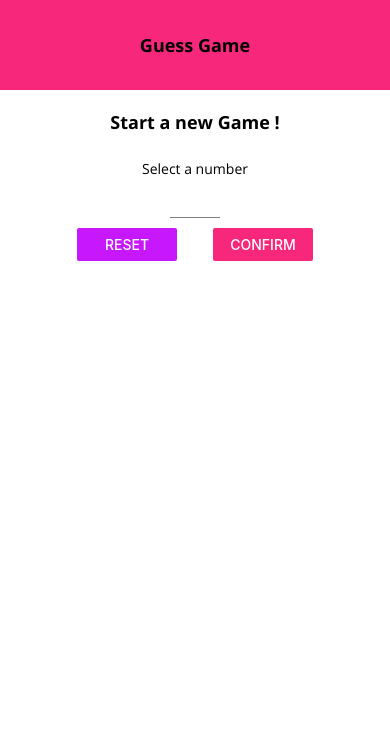
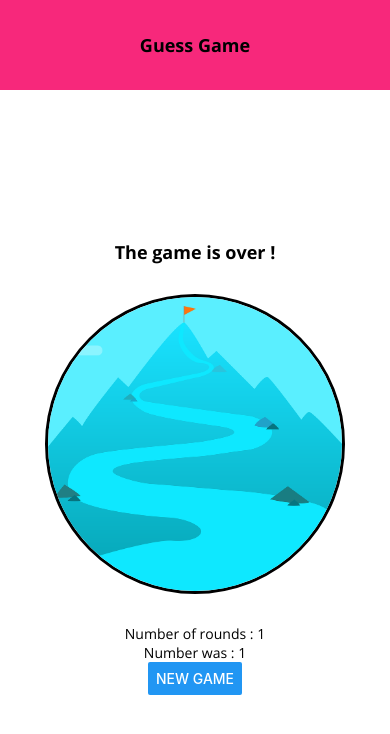
Before and after one commit to radoibogdan/ReactNative-GuessNumberGame, a React Native app: screen / in a window 390 px wide. Shown: the top 734 px of the page. Built offline with nearby package versions, Linux system fonts and the light colour scheme.

Commit message:
Local and External images

```diff
--- a/App.js
+++ b/App.js
@@ -50,6 +50,12 @@ export default function App() {
   };
 
   let content = <StartGameScreen onStartGame={startGameHandler} />;
+  content = (
+    <GameOverScreen
+      roundsNumber={1}
+      userNumber={1}
+      onRestart={configureNewGameHandler}
+    />)
 
   if (userNumber && guessRounds <= 0) {
     content = (
--- a/screens/GameOverScreen.js
+++ b/screens/GameOverScreen.js
@@ -1,23 +1,54 @@
 import React from "react";
-import { View, Text, StyleSheet, Button } from "react-native";
+import { View, Text, StyleSheet, Button, Image } from "react-native";
+import BodyText from "../components/BodyText";
+import TitleText from "../components/TitleText";
 
-const GameOverScreen = props => {
+const GameOverScreen = (props) => {
   return (
     <View style={styles.screen}>
-      <Text>The game is over !</Text>
-      <Text>Number of rounds : {props.roundsNumber}</Text>
-      <Text>Number was : {props.userNumber}</Text>
-      <Button title="New Game" onPress={props.onRestart}/>
+      <TitleText>The game is over !</TitleText>
+      <View style={styles.imageContainer}>
+        {/* Local image */}
+        <Image
+          style={styles.image}
+          source={require("../assets/success.png")}
+          resizeMode="cover"
+        />
+        {/* External image */}
+        {/* <Image
+          fadeDuration={2000}
+          style={styles.image}
+          source={{uri: 'https://media.istockphoto.com/photos/ama-dablam-mount-in-the-nepal-himalaya-picture-id485966046?k=20&m=485966046&s=612x612&w=0&h=gxP8DAYg54epuymP-eLMvh4hmlIm-AchRMwwNjzBUwE='}}
+          resizeMode="cover"
+        /> */}
+      </View>
+      <BodyText>Number of rounds : {props.roundsNumber}</BodyText>
+      <BodyText>Number was : {props.userNumber}</BodyText>
+      <Button title="New Game" onPress={props.onRestart} />
     </View>
   );
 };
 
+// ------------------ STYLES ------------------ //
 const styles = StyleSheet.create({
   screen: {
     flex: 1,
     justifyContent: "center",
-    alignItems:"center"
-  }
+    alignItems: "center",
+  },
+  imageContainer: {
+    width: 300,
+    height: 300,
+    borderRadius: 150,
+    borderWidth: 3,
+    borderColor: 'black',
+    overflow: "hidden",
+    marginVertical: 30
+  },
+  image: {
+    width: "100%",
+    height: "100%",
+  },
 });
 
 export default GameOverScreen;
```
Also changed, not shown: assets/success.png (added).
